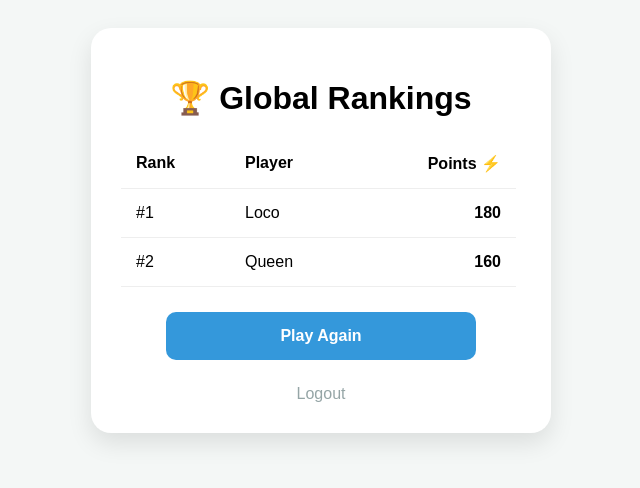
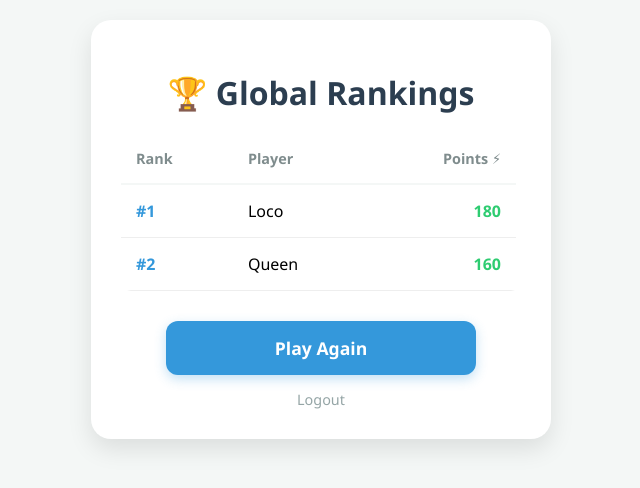
Before and after one commit to hackmego07-prog/python-quiz-live, a Flask app: page /leaderboard in a window 1280 px wide. Shown: the top 488 px of the page, without its empty margins (319-959 px from the left). Run offline with Flask 3, Linux system fonts and the light colour scheme.

Commit message:
Update leaderboard.html

```diff
--- a/templates/leaderboard.html
+++ b/templates/leaderboard.html
@@ -1,43 +1,125 @@
 <!DOCTYPE html>
 <html>
 <head>
-    <title>Leaderboard</title>
+    <title>Global Rankings</title>
     <meta name="viewport" content="width=device-width, initial-scale=1.0">
     <style>
-        body { font-family: sans-serif; background: #f4f7f6; display: flex; justify-content: center; padding: 20px; }
-        .card { background: white; padding: 30px; border-radius: 20px; box-shadow: 0 10px 25px rgba(0,0,0,0.1); width: 100%; max-width: 400px; text-align: center; }
+        body {
+            font-family: 'Segoe UI', Tahoma, Geneva, Verdana, sans-serif;
+            background: #f4f7f6;
+            display: flex;
+            justify-content: center;
+            padding: 20px;
+            margin: 0;
+        }
 
-        /* 4. The Scrollable Window */
-        .leaderboard-scroll { max-height: 450px; overflow-y: auto; margin-top: 20px; padding-right: 5px; }
+        .card {
+            background: white;
+            padding: 30px;
+            border-radius: 20px;
+            box-shadow: 0 10px 25px rgba(0,0,0,0.1);
+            width: 100%;
+            max-width: 400px;
+            text-align: center;
+        }
+
+        h1 { color: #2c3e50; margin-bottom: 10px; }
+
+        /* --- THE SCROLLABLE WINDOW --- */
+        .leaderboard-scroll {
+            max-height: 450px; /* Limits height so you can scroll */
+            overflow-y: auto;  /* Enables vertical scrolling */
+            margin-top: 20px;
+            padding-right: 5px;
+            border-radius: 10px;
+        }
+
+        /* Styling the scrollbar for a clean mobile look */
+        .leaderboard-scroll::-webkit-scrollbar { width: 4px; }
+        .leaderboard-scroll::-webkit-scrollbar-thumb { background: #ccc; border-radius: 10px; }
+
         table { width: 100%; border-collapse: collapse; }
-        th, td { padding: 15px; border-bottom: 1px solid #eee; text-align: left; }
 
-        /* 5. Center the button exactly */
+        th {
+            text-align: left;
+            padding: 15px;
+            color: #7f8c8d;
+            font-size: 0.9rem;
+            border-bottom: 2px solid #f4f7f6;
+        }
+
+        td {
+            padding: 15px;
+            border-bottom: 1px solid #eee;
+            text-align: left;
+            font-size: 1rem;
+        }
+
+        .rank { font-weight: bold; color: #3498db; }
+        .score { text-align: right; font-weight: bold; color: #2ecc71; }
+
+        /* --- PERFECTLY CENTERED BUTTON --- */
         .btn {
-            display: block; width: 100%; max-width: 280px;
-            margin: 25px auto; padding: 15px;
-            background: #3498db; color: white; text-decoration: none;
-            border-radius: 10px; font-weight: bold;
+            display: block;
+            width: 100%;
+            max-width: 280px;      /* Keeps button from getting too wide */
+            margin: 30px auto 10px auto; /* "auto" on sides forces exact middle */
+            padding: 15px;
+            background: #3498db;
+            color: white;
+            text-decoration: none;
+            border-radius: 12px;
+            font-weight: bold;
+            font-size: 1.1rem;
+            box-shadow: 0 4px 12px rgba(52, 152, 219, 0.3);
+            transition: transform 0.2s;
+        }
+
+        .btn:active { transform: scale(0.98); }
+
+        .logout-link {
+            display: block;
+            margin-top: 15px;
+            color: #95a5a6;
+            text-decoration: none;
+            font-size: 0.9rem;
         }
     </style>
 </head>
 <body>
+
     <div class="card">
         <h1>🏆 Global Rankings</h1>
+
         <div class="leaderboard-scroll">
             <table>
                 <thead>
-                    <tr><th>Rank</th><th>Player</th><th style="text-align:right;">Points ⚡</th></tr>
+                    <tr>
+                        <th>Rank</th>
+                        <th>Player</th>
+                        <th style="text-align: right;">Points ⚡</th>
+                    </tr>
                 </thead>
                 <tbody>
                     {% for name, score in rankers %}
-                    <tr><td>#{{ loop.index }}</td><td>{{ name }}</td><td style="text-align:right"><b>{{ score }}</b></td></tr>
+                    <tr>
+                        <td class="rank">#{{ loop.index }}</td>
+                        <td>{{ name }}</td>
+                        <td class="score">{{ score }}</td>
+                    </tr>
+                    {% else %}
+                    <tr>
+                        <td colspan="3" style="text-align:center; color:#95a5a6;">No rankers yet!</td>
+                    </tr>
                     {% endfor %}
                 </tbody>
             </table>
         </div>
+
         <a href="/quiz" class="btn">Play Again</a>
-        <a href="/logout" style="display:block; margin-top:15px; color:#95a5a6; text-decoration:none;">Logout</a>
+
+        <a href="/logout" class="logout-link">Logout</a>
     </div>
+
 </body>
 </html>
```
